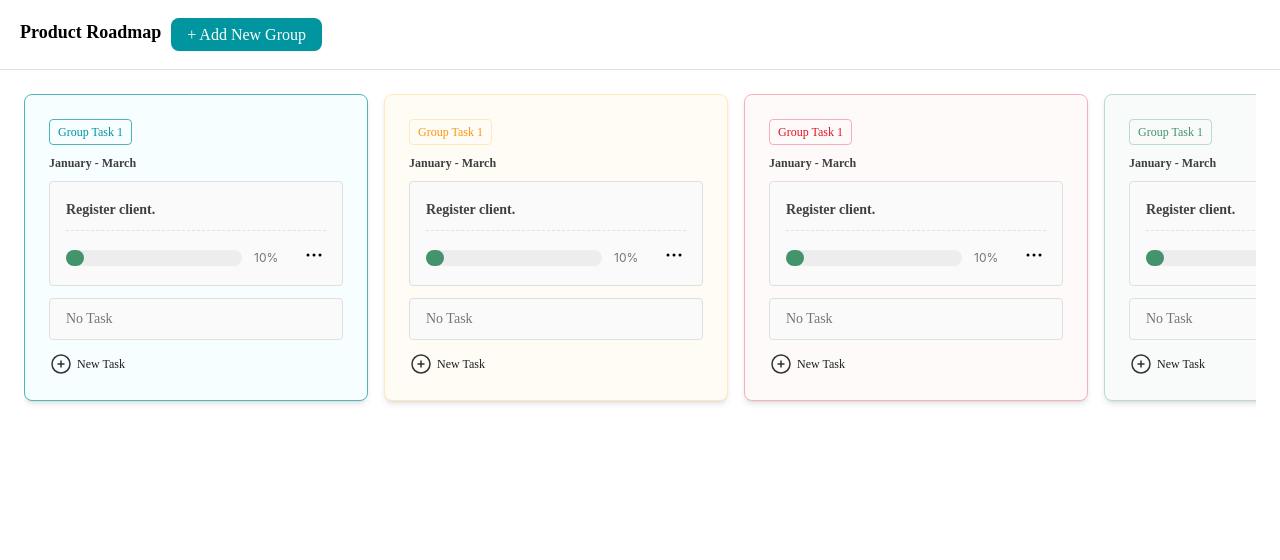
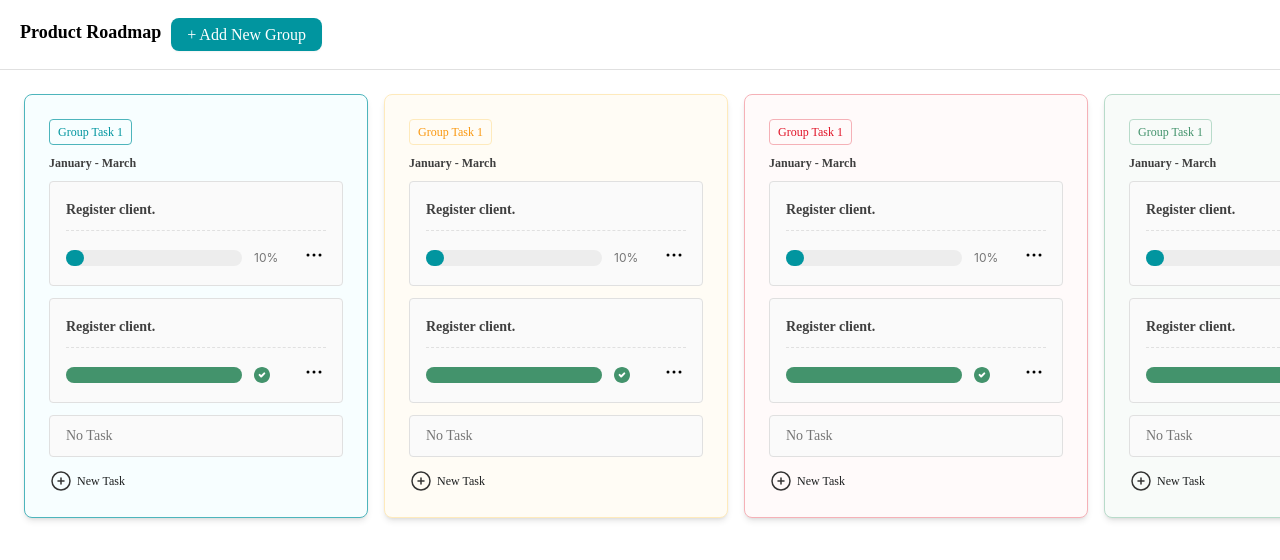
Before and after one commit to mzbudi/rakamin-mini-project, a React (Create React App) app: page / in a window 1280 px wide. Shown: the top 560 px of the page. Built offline with nearby package versions, Linux system fonts and the light colour scheme.

Commit message:
Fix: Dashboard layout, Fix : Modal Structure, Add : Edit Modal

```diff
--- a/src/components/Dropdown/Dropdown.jsx
+++ b/src/components/Dropdown/Dropdown.jsx
@@ -10,9 +10,9 @@ import {
   ActiveEdit,
   InactiveEdit,
   More,
-} from "./SvgList";
+} from "./DropdownIconList";
 
-export default function Dropdown() {
+export default function Dropdown({setIsOpen}) {
   return (
     <Menu as="div" className="relative inline-block text-left">
       <div>
@@ -69,6 +69,7 @@ export default function Dropdown() {
                   className={`${
                     active ? " text-primary" : "text-[#333333]"
                   }  group flex w-full items-center px-2 py-2 text-sm leading-6 font-nunito font-semibold`}
+                  onClick={() => setIsOpen(true)}
                 >
                   {active ? (
                     <ActiveEdit className="mr-6 h-5 w-5" />
--- a/src/components/Kanban/KanbanCard.jsx
+++ b/src/components/Kanban/KanbanCard.jsx
@@ -1,10 +1,60 @@
-import React from "react";
+import React, { useState } from "react";
 import { ReactComponent as Checklist } from "../../svg/Checklist.svg";
 import Dropdown from "../Dropdown/Dropdown";
+import Modal from "../Modal";
 
 const KanbanCard = ({ progress }) => {
+  const [isOpen, setIsOpen] = useState(false);
+  const [input, setInput] = useState({});
+
+  //create handle input function to multiple inputs
+  const handleInput = (e, field) => {
+    setInput({ ...input, [field]: e.target.value });
+  };
+
+  console.log(input);
+
+  const modalConfig = {
+    title: "Edit Task",
+    content: (
+      <>
+        <p className="text-xs leading-5 font-bold text-modalContent font-nunito mt-4">
+          Task Name
+        </p>
+        <input
+          type="text"
+          placeholder="Type your task"
+          className="w-full border-2 border-[#EDEDED] rounded-lg px-4 py-2 mt-2 text-xs leading-5 opacity-50"
+          onChange={(e) => handleInput(e, "taskName")}
+          value={input.taskName}
+        />
+        <p className="text-xs leading-5 font-bold text-modalContent font-nunito mt-4">
+          Progress
+        </p>
+        <input
+          type="text"
+          placeholder="70%"
+          className="border-2 border-[#EDEDED] rounded-lg px-4 py-2 mt-2 text-xs leading-5 opacity-50"
+          onChange={(e) => handleInput(e, "progress")}
+          value={input.progress}
+        />
+      </>
+    ),
+    actionButton: (
+      <button
+        type="button"
+        className="flex flex-row justify-center ml-[5px] rounded-md shadow-sm border border-borderPrimary bg-primary px-4 py-2 text-sm font-medium text-white hover:bg-borderPrimary focus:outline-none focus-visible:ring-2 focus-visible:ring-borderPrimary focus-visible:ring-offset-2"
+        onClick={() => {
+          setIsOpen(false);
+        }}
+      >
+        <p className="font-nunito text-sm leading-6 text-white">Save Task</p>
+      </button>
+    ),
+  };
   return (
     <div className="flex flex-col bg-[#FAFAFA] border-[#E0E0E0] border rounded px-4 mt-2 mb-3 min-w-[294px]">
+      <Modal isOpen={isOpen} setIsOpen={setIsOpen} modalConfig={modalConfig} />
       <div className="border-b border-dashed border-[#E0E0E0] pt-4 pb-2">
         <p className="font-nunito font-bold text-sm leading-6 text-[#404040] ">
           Register client.
@@ -14,7 +64,7 @@ const KanbanCard = ({ progress }) => {
         <div className="flex space-x-3">
           <div className="w-44 bg-[#EDEDED] rounded-full h-4 ">
             <div
-              className="bg-success rounded-full h-4"
+              className={`${progress === 100 ? 'bg-success' : 'bg-primary'}  rounded-full h-4`}
               style={{ width: progress === 100 ? "100%" : `${progress}%` }}
             ></div>
           </div>
@@ -26,7 +76,7 @@ const KanbanCard = ({ progress }) => {
             </p>
           )}
         </div>
-        <Dropdown />
+        <Dropdown setIsOpen={setIsOpen} />
       </div>
     </div>
   );
--- a/src/components/Kanban/KanbanGroup.jsx
+++ b/src/components/Kanban/KanbanGroup.jsx
@@ -40,14 +40,6 @@ const KanbanGroup = ({ kanbanColor }) => {
         />
       </>
     ),
-    button: {
-      cancel: {
-        text: "Cancel",
-        onClick: () => {
-          setIsOpen(false);
-        },
-      },
-      secondary: {
     button: (
       <button
         type="button"
@@ -56,16 +48,9 @@ const KanbanGroup = ({ kanbanColor }) => {
           setIsOpen(false);
         }}
       >
-            <p className="font-nunito text-sm leading-6 text-white">
-              Save Task
-            </p>
+        <p className="font-nunito text-sm leading-6 text-white">Save Task</p>
       </button>
     ),
-        onClick: () => {
-          setIsOpen(false);
-        },
-      },
-    },
   };
   // DropDown Toggle
   // const dropDownToggle = () => {};
@@ -92,6 +77,7 @@ const KanbanGroup = ({ kanbanColor }) => {
         {/* Card Kanban */}
 
         <KanbanCard progress={10} />
+        <KanbanCard progress={100} />
         <EmptyKanban></EmptyKanban>
 
         {/* Button */}
--- a/src/components/Modal.jsx
+++ b/src/components/Modal.jsx
@@ -1,7 +1,7 @@
 import React, { Fragment } from "react";
 import { Dialog, Transition } from "@headlessui/react";
 
-function MyDialog({ isOpen, setIsOpen, modalConfig }) {
+function Modal({ isOpen, setIsOpen, modalConfig }) {
   return (
     <>
       <Transition appear show={isOpen} as={Fragment}>
@@ -72,9 +72,9 @@ function MyDialog({ isOpen, setIsOpen, modalConfig }) {
                         setIsOpen(false);
                       }}
                     >
-                      <p className="font-nunito text-sm leading-6 text-modalTitle">{modalConfig.button.cancel.text}</p>
+                      <p className="font-nunito text-sm leading-6 text-modalTitle">Cancel</p>
                     </button>
-                    {modalConfig.button.secondary.button}
+                    {modalConfig.actionButton}
                   </div>
                 </Dialog.Panel>
               </Transition.Child>
@@ -86,4 +86,4 @@ function MyDialog({ isOpen, setIsOpen, modalConfig }) {
   );
 }
 
-export default MyDialog;
+export default Modal;
--- a/src/layout/NavbarLayout.jsx
+++ b/src/layout/NavbarLayout.jsx
@@ -23,32 +23,24 @@ const NavbarLayout = () => {
         <input
           type="text"
           placeholder="Type your group"
-          className="w-full border-2 border-[#EDEDED] rounded-lg px-4 py-2 mt-2 text-xs leading-5 opacity-50"
+          className="w-full border-2  focus:border-primary focus:outline-primary focus:caret-primary rounded-lg px-4 py-2 mt-2 text-xs leading-5 opacity-50"
           onChange={(e) => handleInput(e, "groupName")}
           value={input.groupName}
         />
-        <p className="text-xs leading-5 font-bold text-modalContent font-nunito mt-4">
+        <p className="text-xs leading-5 font-bold  text-modalContent font-nunito mt-4">
           Description
         </p>
         <textarea
           rows={3}
           type="text"
           placeholder="Type your description"
-          className="w-full border-2 border-[#EDEDED] rounded-lg px-4 py-2 mt-2 text-xs leading-5 opacity-50"
+          className="w-full border-2 border-[#EDEDED] rounded-lg px-4 py-2 mt-2 text-xs leading-5 opacity-50 focus:border-primary focus:outline-primary"
           onChange={(e) => handleInput(e, "description")}
           value={input.description}
         />
       </>
     ),
-    button: {
-      cancel: {
-        text: "Cancel",
-        onClick: () => {
-          setIsOpen(false);
-        },
-      },
-      secondary: {
-        button: (
+    actionButton: (
       <button
         type="button"
         className="flex flex-row justify-center ml-[5px] rounded-md shadow-sm border border-borderPrimary bg-primary px-4 py-2 text-sm font-medium text-white hover:bg-borderPrimary focus:outline-none focus-visible:ring-2 focus-visible:ring-borderPrimary focus-visible:ring-offset-2"
@@ -56,20 +48,13 @@ const NavbarLayout = () => {
           setIsOpen(false);
         }}
       >
-            <p className="font-nunito text-sm leading-6 text-white">
-              Save Task
-            </p>
+        <p className="font-nunito text-sm leading-6 text-white">Save Task</p>
       </button>
     ),
-        onClick: () => {
-          setIsOpen(false);
-        },
-      },
-    },
   };
 
   return (
-    <div>
+    <div className="w-full">
       <header>
         <nav className="w-full bg-[#FFFFFF] py-[18px] px-5 border-b border-[#E0E0E0]">
           <ul className="flex">
--- a/src/page/Dashboard.jsx
+++ b/src/page/Dashboard.jsx
@@ -8,7 +8,7 @@ const kanBanColor = [
   ["bg-cardSuccess", "border-borderSuccess", "text-success"],
 ];
 
-const totalKanbanGroup = Array(8).fill(0);
+const totalKanbanGroup = Array(6).fill(0);
 
 const generateKanbanGroup = (kanbanColor) => {
   return totalKanbanGroup.map((_, index) => {
@@ -23,8 +23,8 @@ const generateKanbanGroup = (kanbanColor) => {
 
 const Dashboard = () => {
   return (
-    <div className=" flex flex-col w-full h-full">
-      <div className="flex h-full flex-nowrap overflow-x-auto mx-6 space-x-4">
+    <div className=" flex flex-col w-full h-full overflow-x-auto">
+      <div className="flex h-full w-full mx-6 space-x-4">
         {generateKanbanGroup(kanBanColor)}
       </div>
     </div>
```
Also changed, not shown: src/components/Dropdown/DropdownIconList.jsx (renamed from src/components/Dropdown/SvgList.jsx). Lines whose indentation alone changed are shown as unchanged.
